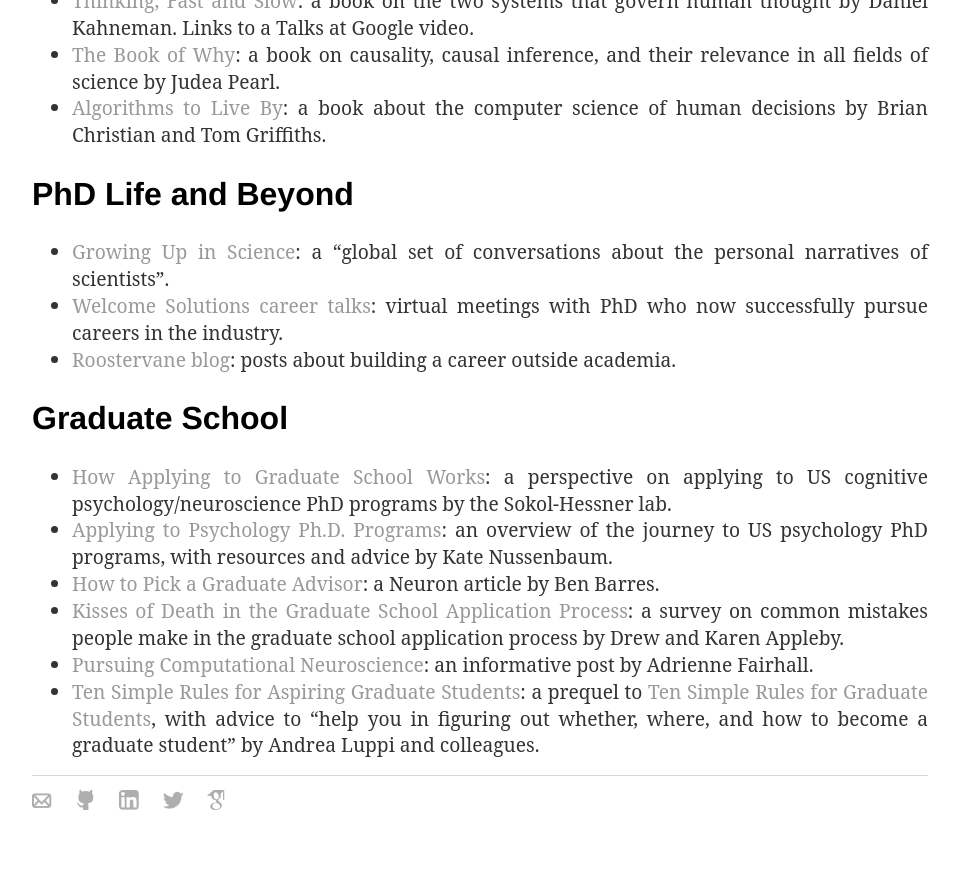
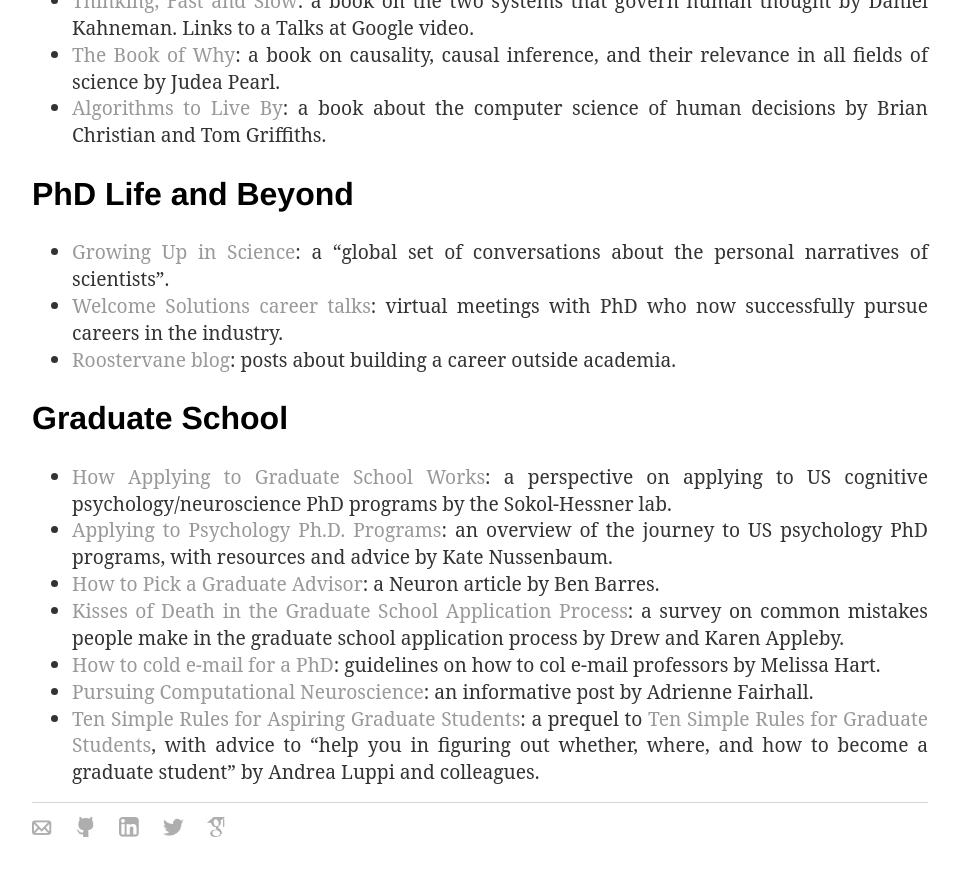
Before and after one commit to gaiamolinaro/gaiamolinaro.github.io, a Jekyll site: the page built from resources/index.html, in a window 1280 px wide and 900 px high, scrolled down 1465 px. Shown: the top 876 px of the window, without its empty margins (160-1121 px from the left). Built offline with Jekyll 4.4.1, drawn with Linux system fonts in a browser that asks for light colours; nearby versions of some CDN libraries.

Commit message:
Update index.html

```diff
--- a/resources/index.html
+++ b/resources/index.html
@@ -53,6 +53,7 @@
     <li class="p-li"><a href="https://www.katenuss.com/advice/applying_to_phd/" target="_blank">Applying to Psychology Ph.D. Programs</a>: an overview of the journey to US psychology PhD programs, with resources and advice by Kate Nussenbaum.</li>
     <li class="p-li"><a href="https://www.sciencedirect.com/science/article/pii/S0896627313009070" target="_blank">How to Pick a Graduate Advisor</a>: a Neuron article by Ben Barres.</li>
     <li class="p-li"><a href="https://psychology.unl.edu/psichi/Graduate_School_Application_Kisses_of_Death.pdf" target="_blank">Kisses of Death in the Graduate School Application Process</a>: a survey on common mistakes people make in the graduate school application process by Drew and Karen Appleby.</li>
+    <li class="p-li"><a href="https://www.nature.com/articles/d41586-023-00786-8?WT.ec_id=NATURE-202303&sap-outbound-id=6536923AA049A7303142882BCE48378D74D0BC20" target="_blank">How to cold e-mail for a PhD</a>: guidelines on how to col e-mail professors by Melissa Hart.</li>
     <li class="p-li"><a href="https://fairhalllab.com/2013/06/14/pursuing-computational-neuroscience/" target="_blank">Pursuing Computational Neuroscience</a>: an informative post by Adrienne Fairhall.</li>
     <li class="p-li"><a href="https://journals.plos.org/ploscompbiol/article?id=10.1371/journal.pcbi.1009276" target="_blank">Ten Simple Rules for Aspiring Graduate Students</a>:
 	a prequel to <a href="https://journals.plos.org/ploscompbiol/article?id=10.1371/journal.pcbi.0030229" target="_blank">Ten Simple Rules for Graduate Students</a>, with advice
```
